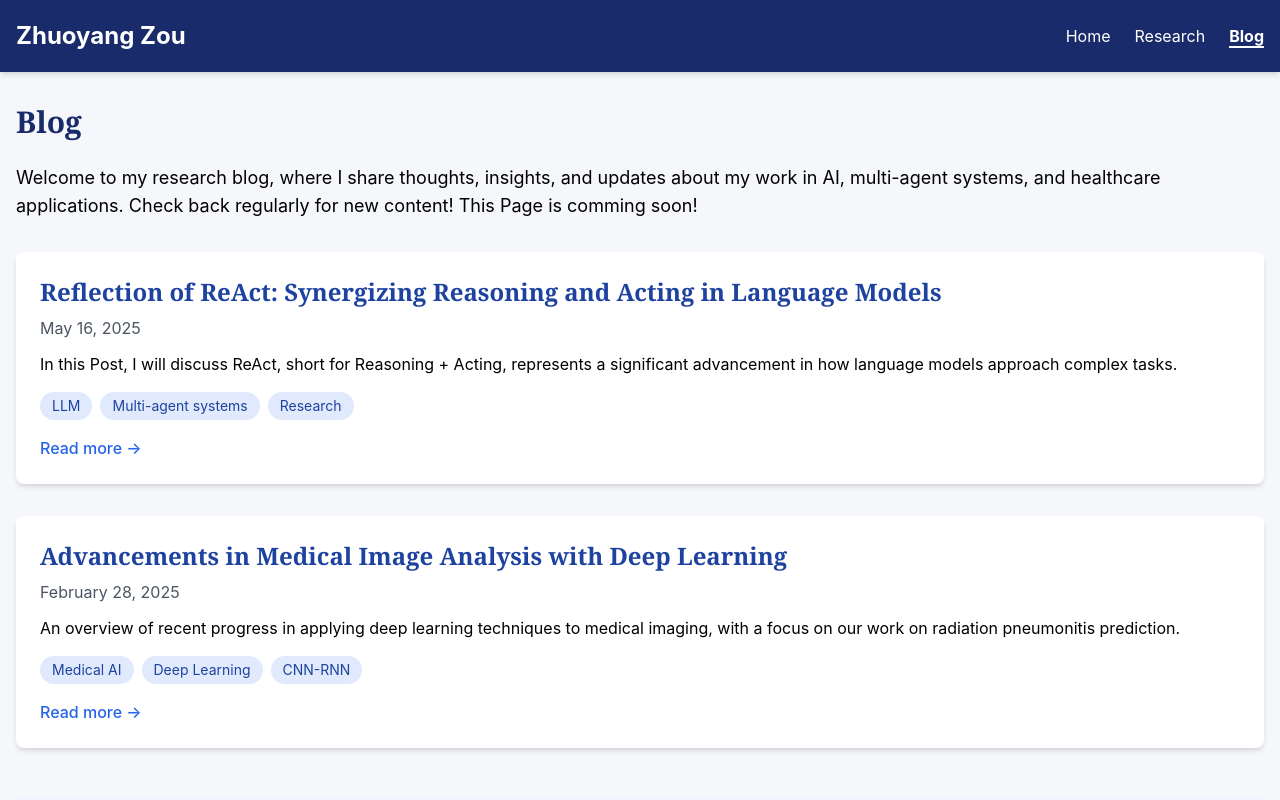
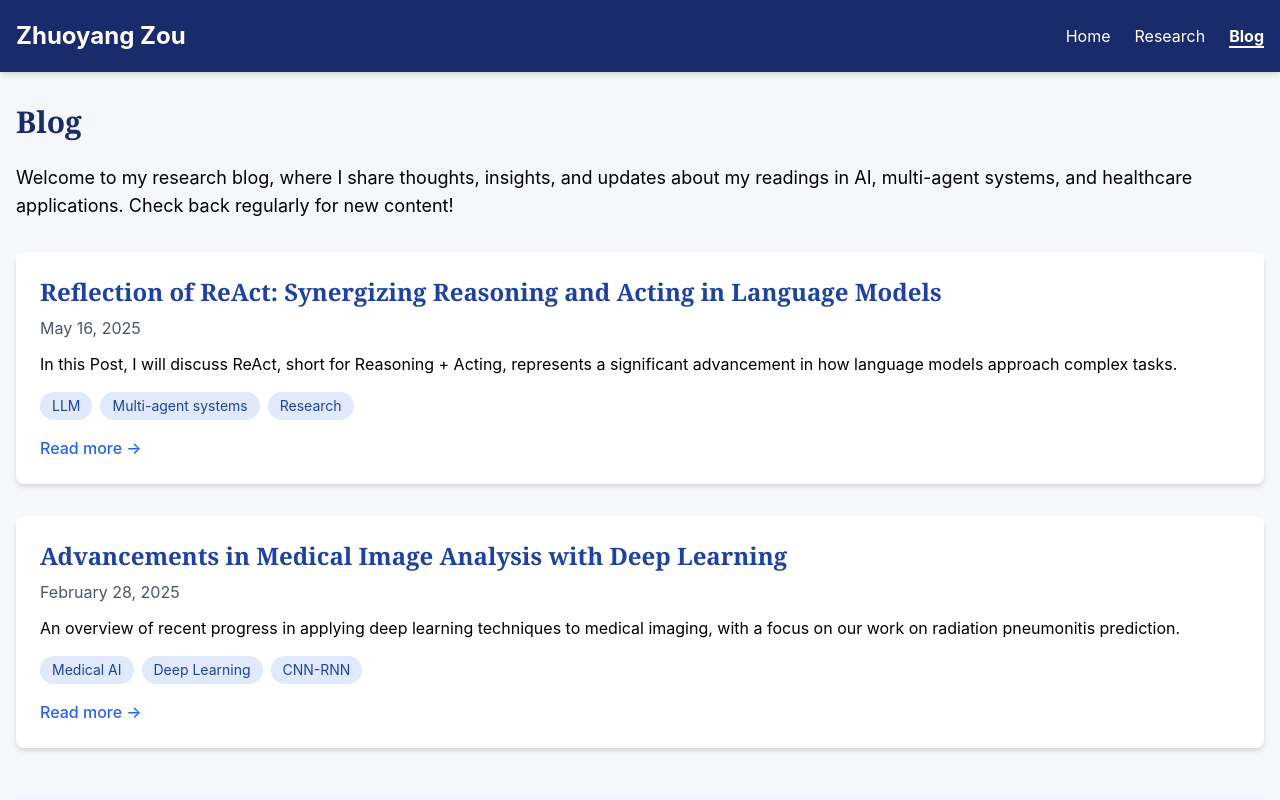
Before and after one commit to zyzou8/zhuoyang, a Next.js app in the folder zhuoyang-research-website/: page /blog in a window 1280 px wide. Shown: the top 800 px of the page. Built offline with nearby package versions, Linux system fonts and the light colour scheme.

Commit message:
update blog

```diff
--- a/zhuoyang-research-website/src/pages/blog.js
+++ b/zhuoyang-research-website/src/pages/blog.js
@@ -33,9 +33,8 @@ export default function Blog() {
         <h1 className="text-3xl font-bold mb-6 text-blue-900">Blog</h1>
 
         <p className="text-lg mb-8">
-          Welcome to my research blog, where I share thoughts, insights, and updates about my work in AI,
+          Welcome to my research blog, where I share thoughts, insights, and updates about my readings in AI,
           multi-agent systems, and healthcare applications. Check back regularly for new content!
-          This Page is comming soon!
         </p>
 
         <div className="space-y-8">
```
